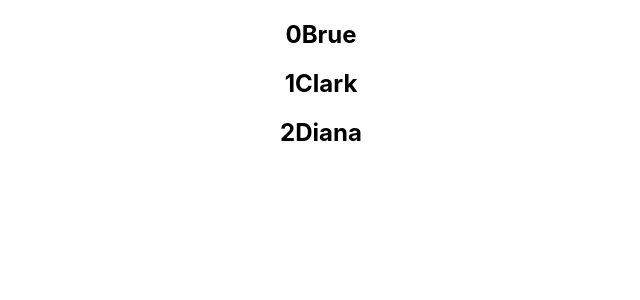
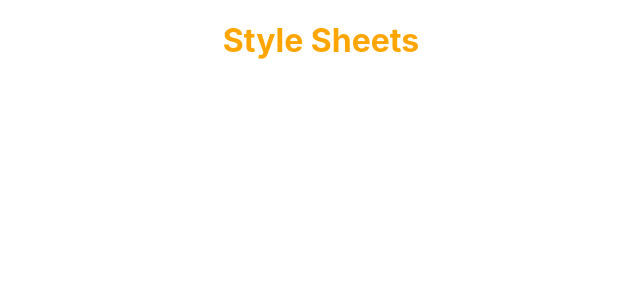
Before and after one commit to nilankh/LearningReact, a React (Create React App) app: page / in a window 1280 px wide. Shown: the top 300 px of the page, without its empty margins (319-959 px from the left). Built offline with nearby package versions, Linux system fonts and the light colour scheme.

Commit message:
earning about css style sheets:

```diff
--- a/src/App.js
+++ b/src/App.js
@@ -14,6 +14,7 @@ import ParentComponent from './components/ParentComponent';
 import UserGreeting from './components/UserGreeting';
 import NameList from './components/NameList';
 import NameList2 from './components/NameList2';
+import Stylesheet from './components/Stylesheet';
 
 
 
@@ -22,8 +23,9 @@ function App() {
 
   return (
     <div className="App">
-      <NameList />
+      <Stylesheet />
       {/* <NameList /> */}
+      {/* <NameList2 /> */}
 
       {/* <UserGreeting /> */}
       {/* <ParentComponent /> */}
--- a/src/components/Stylesheet.js
+++ b/src/components/Stylesheet.js
@@ -1,9 +1,9 @@
 import React from 'react'
-
+import './myStyles.css'
 function Stylesheet() {
     return (
         <div>
-
+            <h1 className='primary'>Style Sheets</h1>
         </div>
     )
 }
--- /dev/null
+++ b/src/components/myStyles.css
@@ -0,0 +1,3 @@
+.primary {
+    color: orange;
+}
```
